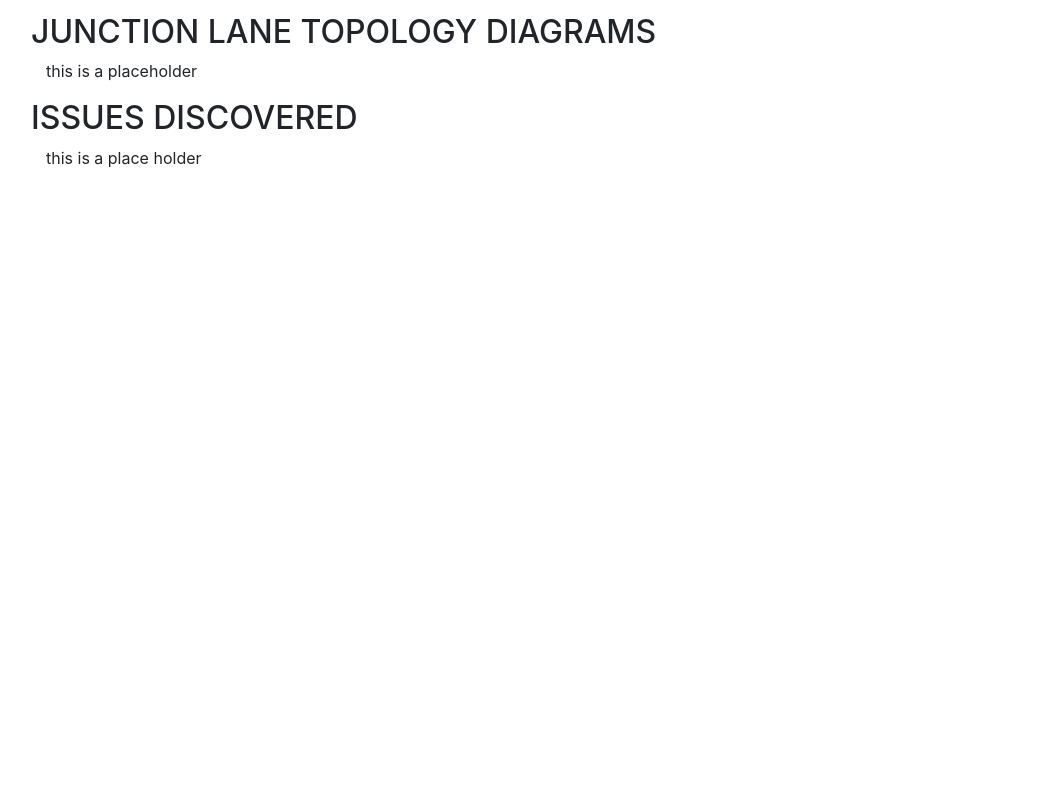
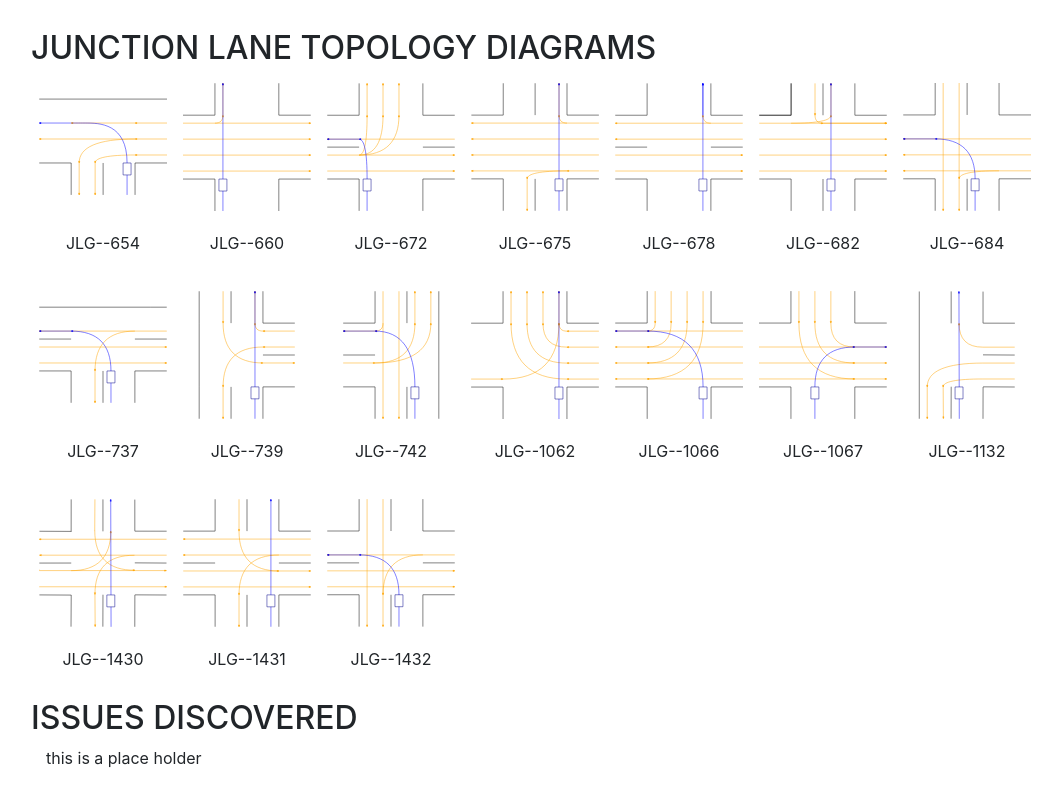
Before and after one commit to ATLAS-AV-TESTING/atlas, a website: page index.html in a window 1280 px wide. Shown: the part 1489-2275 px from the top of the page, without its empty margins (54-1116 px from the left). Before the commit the page ends 1675 px from the top, so only its background shows below. Drawn offline with Linux system fonts and the light colour scheme.

Commit message:
topology diagram updated

```diff
--- a/index.html
+++ b/index.html
@@ -48,7 +48,7 @@
                 <p>The details of junction lane classification are shown in table below.</p>
             </div>
         </div>
-        <div class="row flex-row justify-content-center">
+        <div class="row flex-row justify-content-center mt-3">
             <table class="table table-sm w-75">
                 <caption class="text-center">17 Selected Junction Lane Classes</caption>
                 <thead>
@@ -153,7 +153,126 @@
         <div class="row">
             <h2>JUNCTION LANE TOPOLOGY DIAGRAMS</h2>
         </div>
-        <p>this is a placeholder</p>
+
+        <div class="row flex-row">
+            <div class="topology-diagram">
+                <img src="static/media/junction_lane_diagrams/654.svg" class="card-img-top" alt="JLG--654 SVG diagram">
+                <div class="card-body">
+                    <p class="card-text text-center">JLG--654</p>
+                </div>
+            </div>
+
+            <div class="topology-diagram" >
+                <img src="static/media/junction_lane_diagrams/660.svg" class="card-img-top" alt="JLG--660 SVG diagram">
+                <div class="card-body">
+                    <p class="card-text text-center">JLG--660</p>
+                </div>
+            </div>
+
+            <div class="topology-diagram" >
+                <img src="static/media/junction_lane_diagrams/672.svg" class="card-img-top" alt="JLG--672 SVG diagram">
+                <div class="card-body">
+                    <p class="card-text text-center">JLG--672</p>
+                </div>
+            </div>
+
+            <div class="topology-diagram" >
+                <img src="static/media/junction_lane_diagrams/675.svg" class="card-img-top" alt="JLG--675 SVG diagram">
+                <div class="card-body">
+                    <p class="card-text text-center">JLG--675</p>
+                </div>
+            </div>
+
+            <div class="topology-diagram" >
+                <img src="static/media/junction_lane_diagrams/678.svg" class="card-img-top" alt="JLG--678 SVG diagram">
+                <div class="card-body">
+                    <p class="card-text text-center">JLG--678</p>
+                </div>
+            </div>
+
+            <div class="topology-diagram" >
+                <img src="static/media/junction_lane_diagrams/682.svg" class="card-img-top" alt="JLG--682 SVG diagram">
+                <div class="card-body">
+                    <p class="card-text text-center">JLG--682</p>
+                </div>
+            </div>
+
+            <div class="topology-diagram" >
+                <img src="static/media/junction_lane_diagrams/684.svg" class="card-img-top" alt="JLG--684 SVG diagram">
+                <div class="card-body">
+                    <p class="card-text text-center">JLG--684</p>
+                </div>
+            </div>
+
+            <div class="topology-diagram" >
+                <img src="static/media/junction_lane_diagrams/737.svg" class="card-img-top" alt="JLG--737 SVG diagram">
+                <div class="card-body">
+                    <p class="card-text text-center">JLG--737</p>
+                </div>
+            </div>
+
+            <div class="topology-diagram" >
+                <img src="static/media/junction_lane_diagrams/739.svg" class="card-img-top" alt="JLG--739 SVG diagram">
+                <div class="card-body">
+                    <p class="card-text text-center">JLG--739</p>
+                </div>
+            </div>
+
+            <div class="topology-diagram" >
+                <img src="static/media/junction_lane_diagrams/742.svg" class="card-img-top" alt="JLG--742 SVG diagram">
+                <div class="card-body">
+                    <p class="card-text text-center">JLG--742</p>
+                </div>
+            </div>
+
+            <div class="topology-diagram" >
+                <img src="static/media/junction_lane_diagrams/1062.svg" class="card-img-top" alt="JLG--1062 SVG diagram">
+                <div class="card-body">
+                    <p class="card-text text-center">JLG--1062</p>
+                </div>
+            </div>
+
+            <div class="topology-diagram" >
+                <img src="static/media/junction_lane_diagrams/1066.svg" class="card-img-top" alt="JLG--1066 SVG diagram">
+                <div class="card-body">
+                    <p class="card-text text-center">JLG--1066</p>
+                </div>
+            </div>
+
+            <div class="topology-diagram" >
+                <img src="static/media/junction_lane_diagrams/1067.svg" class="card-img-top" alt="JLG--1067 SVG diagram">
+                <div class="card-body">
+                    <p class="card-text text-center">JLG--1067</p>
+                </div>
+            </div>
+
+            <div class="topology-diagram" >
+                <img src="static/media/junction_lane_diagrams/1132.svg" class="card-img-top" alt="JLG--1132 SVG diagram">
+                <div class="card-body">
+                    <p class="card-text text-center">JLG--1132</p>
+                </div>
+            </div>
+
+            <div class="topology-diagram" >
+                <img src="static/media/junction_lane_diagrams/1430.svg" class="card-img-top" alt="JLG--1430 SVG diagram">
+                <div class="card-body">
+                    <p class="card-text text-center">JLG--1430</p>
+                </div>
+            </div>
+
+            <div class="topology-diagram" >
+                <img src="static/media/junction_lane_diagrams/1431.svg" class="card-img-top" alt="JLG--1431 SVG diagram">
+                <div class="card-body">
+                    <p class="card-text text-center">JLG--1431</p>
+                </div>
+            </div>
+            <div class="topology-diagram" >
+                <img src="static/media/junction_lane_diagrams/1432.svg" class="card-img-top" alt="JLG--1432 SVG diagram">
+                <div class="card-body">
+                    <p class="card-text text-center">JLG--1432</p>
+                </div>
+            </div>
+        </div>
     </section>
 
     <section class="container">
--- a/static/css/main.css
+++ b/static/css/main.css
@@ -36,3 +36,13 @@
     width: 100%;
     color: white;
 }
+
+.topology-diagram {
+    margin: 0.5rem;
+    width: 8rem;
+}
+
+.topology-diagram img {
+    width: 100%;
+    height: 8rem;
+}
```
Also changed, not shown: static/media/junction_lane_diagrams/1062.svg (added), static/media/junction_lane_diagrams/1066.svg (added), static/media/junction_lane_diagrams/1067.svg (added), static/media/junction_lane_diagrams/1132.svg (added), static/media/junction_lane_diagrams/1430.svg (added), static/media/junction_lane_diagrams/1431.svg (added), static/media/junction_lane_diagrams/1432.svg (added), static/media/junction_lane_diagrams/654.svg (added), static/media/junction_lane_diagrams/660.svg (added), static/media/junction_lane_diagrams/672.svg (added), static/media/junction_lane_diagrams/675.svg (added), static/media/junction_lane_diagrams/678.svg (added), static/media/junction_lane_diagrams/682.svg (added), static/media/junction_lane_diagrams/684.svg (added), 3 more files.
